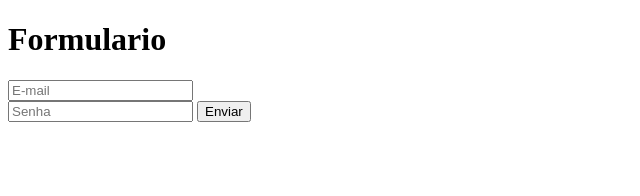
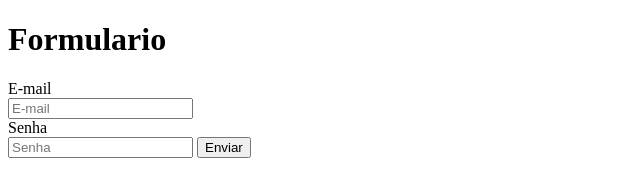
Before and after one commit to BrunoTubino/curso_ebac_forntend, a plain HTML site: page exercicio.html in a window 1280 px wide. Shown: the whole page, without its empty margins (0-640 px from the left). Drawn offline with Linux system fonts and the light colour scheme.

Commit message:
Update exercicio.html

```diff
--- a/exercicio.html
+++ b/exercicio.html
@@ -9,8 +9,10 @@
 <body>
     <h1>Formulario</h1>
     <form>
-        <input type="text" placeholder="E-mail" /> <br />
-        <input type="text" placeholder="Senha" />
+        <label for="email">E-mail</label><br>
+        <input type="email" placeholder="E-mail" /> <br />
+        <label for="password">Senha</label><br>
+        <input type="password" placeholder="Senha" />
         <button type="submit">
             Enviar
         </button>
```
